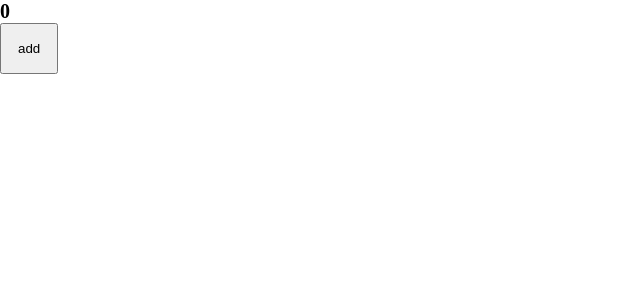
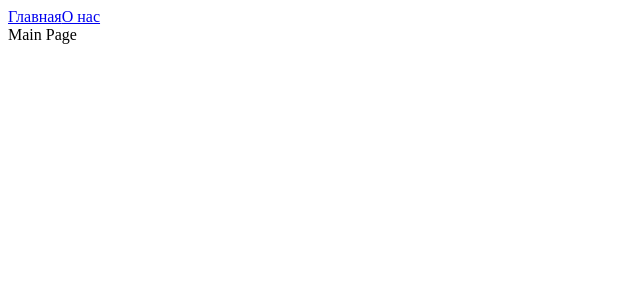
Before and after one commit to Ovakimyan99/production-project, a React app: page / in a window 1280 px wide. Shown: the top 300 px of the page, without its empty margins (0-640 px from the left). Built offline with nearby package versions, Linux system fonts and the light colour scheme.

Commit message:
React(Code Splitting)

```diff
--- a/package.json
+++ b/package.json
@@ -12,6 +12,7 @@
     "@types/node": "20.1.0",
     "@types/react": "17.0.39",
     "@types/react-dom": "17.0.11",
+    "@types/react-router-dom": "5.3.3",
     "@types/webpack": "5.28.1",
     "css-loader": "6.7.4",
     "html-webpack-plugin": "5.5.1",
--- a/src/App.tsx
+++ b/src/App.tsx
@@ -1,10 +1,19 @@
-import Counter from "./components/counter";
-import './index.scss';
+import { Suspense } from "react";
+import {Link, Route, Routes} from "react-router-dom";
+import {LazyAboutPage} from "./pages/AboutPage/index.async";
+import {LazyMainPage} from "./pages/MainPage/index.async";
 
 const App = () => {
     return (
         <div className="app">
-            <Counter />
+            <Link to={'/'}>Главная</Link>
+            <Link to={'/about'}>О нас</Link>
+            <Suspense fallback={<div>Loading...</div>}>
+                <Routes>
+                    <Route path={'/about'} element={<LazyAboutPage />} />
+                    <Route path={'/'} element={<LazyMainPage />} />
+                </Routes>
+            </Suspense>
         </div>
     );
 };
--- a/src/index.tsx
+++ b/src/index.tsx
@@ -1,7 +1,10 @@
 import {render} from "react-dom";
 import App from "./App";
+import {BrowserRouter} from "react-router-dom";
 
 render(
-    <App/>,
+    <BrowserRouter>
+        <App/>
+    </BrowserRouter>,
     document.getElementById('root')
 )
--- /dev/null
+++ b/src/pages/AboutPage/index.async.tsx
@@ -0,0 +1,3 @@
+import {lazy} from "react";
+
+export const LazyAboutPage = lazy(() => import('./index'));
--- /dev/null
+++ b/src/pages/AboutPage/index.tsx
@@ -0,0 +1,11 @@
+import React from "react";
+
+const AboutPage = () => {
+  return (
+      <div>
+        About Page
+      </div>
+  );
+};
+
+export default AboutPage;
--- /dev/null
+++ b/src/pages/MainPage/index.async.tsx
@@ -0,0 +1,3 @@
+import {lazy} from "react";
+
+export const LazyMainPage = lazy(() => import('./index'));
--- /dev/null
+++ b/src/pages/MainPage/index.tsx
@@ -0,0 +1,11 @@
+import React from "react";
+
+const MainPage = () => {
+    return (
+        <div>
+            Main Page
+        </div>
+    );
+};
+
+export default MainPage;
```
Also changed, not shown: 2 other files (tests, documents, lock files or other folders).
